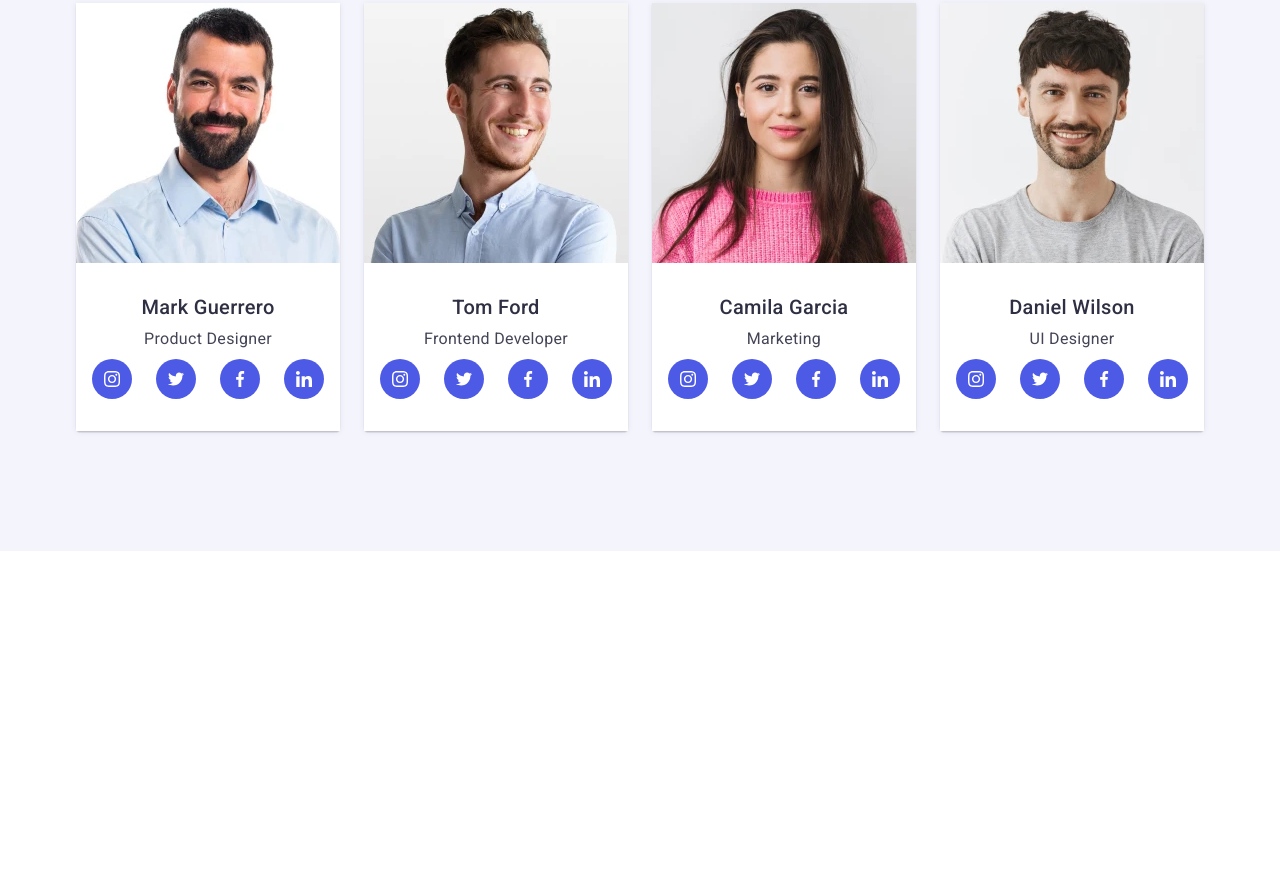
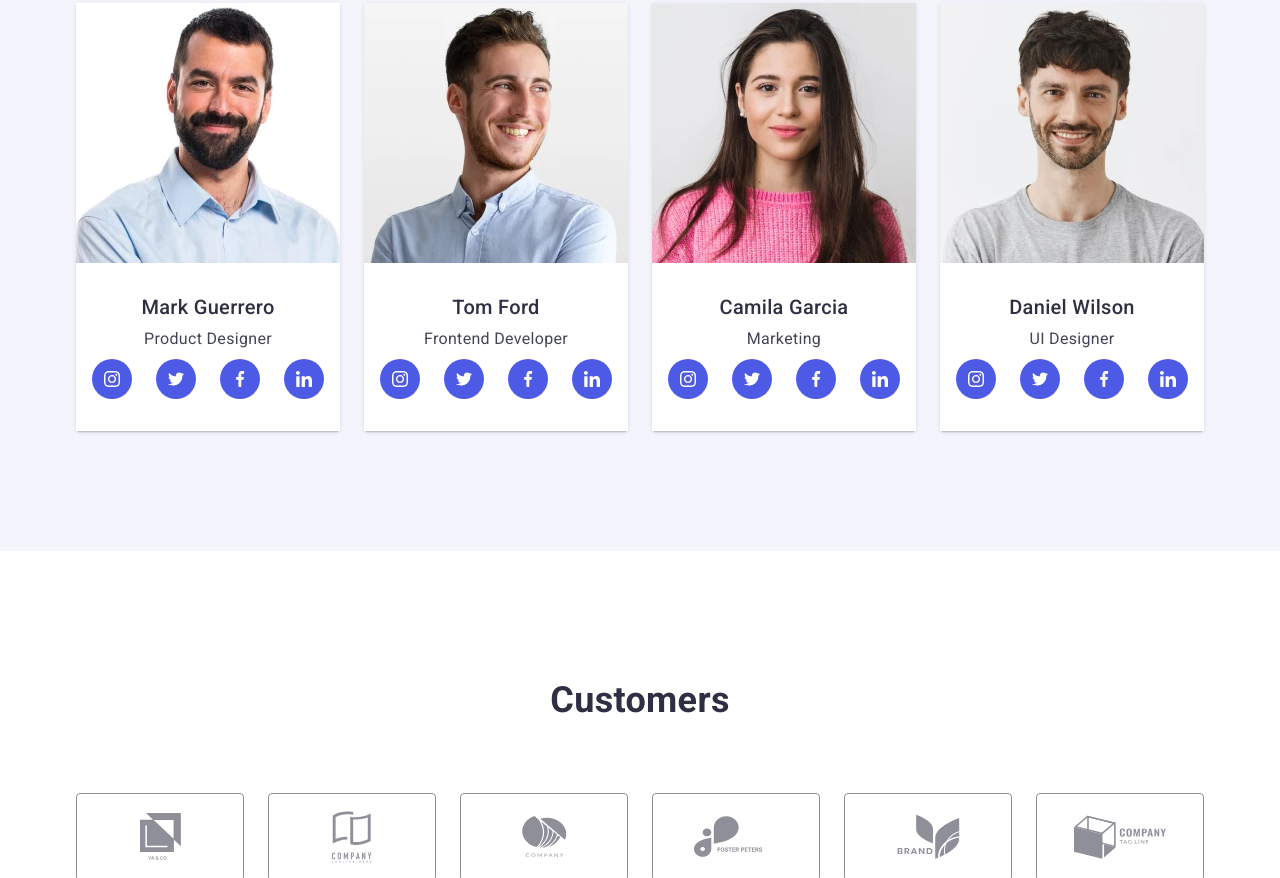
Before and after one commit to IrinaBelenko/goit-markup-hw-07, a plain HTML site: page index_mob.html in a window 1280 px wide. Shown: the part 1922-2800 px from the top of the page. Before the commit the page ends 2473 px from the top, so only its background shows below. Drawn offline with nearby package versions, Linux system fonts and the light colour scheme.

Commit message:
Customers

```diff
--- a/css/stylesmob.css
+++ b/css/stylesmob.css
@@ -96,6 +96,7 @@ img {
   line-height: 1.11;
   color: var(--navy-blue);
   margin-bottom: 8px;
+  text-align: center;
 }
 
 .feature-description {
@@ -264,6 +265,35 @@ img {
   fill: var(--cloud);
 }
 
+/*Customers*/
+.section-customers {
+  padding-top: 96px;
+  padding-bottom: 96px;
+}
+.customer-list-item {
+  width: 190px;
+  height: 88px;
+}
+.customer-list-link {
+  width: 100%;
+  height: 100%;
+  display: flex;
+  justify-content: center;
+  align-items: center;
+  border: 1px solid #8e8f99;
+  border-radius: 4px;
+  color: #8e8f99;
+  transition: color var(--transition-timing), border var(--transition-timing);
+}
+.customer-list-icon {
+  fill: currentColor;
+}
+.customer-list-link:hover,
+.customer-list-link:focus {
+  border: 1px solid var(--ocean);
+  color: var(--ocean);
+}
+
 /* only mobile
  0px - 767px*/
 @media screen and (max-width: 767px) {
@@ -392,6 +422,14 @@ img {
     row-gap: 72px;
     justify-content: center;
   }
+  /*Customers*/
+  .section-customers .list-indent {
+    display: flex;
+    flex-wrap: wrap;
+    column-gap: 16px;
+    row-gap: 72px;
+    justify-content: center;
+  }
 }
 
 @media screen and (min-width: 480px) {
@@ -497,6 +535,7 @@ img {
     flex-wrap: wrap;
     column-gap: 24px;
     row-gap: 78px;
+    justify-content: center;
   }
 
   .feature-item {
@@ -510,7 +549,12 @@ img {
 
   .section-our-team .list-indent {
     row-gap: 64px;
-    justify-content: center;
+  }
+
+  /*Customers*/
+  .customer-list-item {
+    width: 168px;
+    height: 88px;
   }
 }
 
@@ -611,6 +655,12 @@ img {
     padding-top: 120px;
     padding-bottom: 120px;
   }
+
+  /*Customers*/
+  .section-customers {
+    padding-top: 130px;
+    padding-bottom: 120px;
+  }
 }
 
 /*mobile 2x*/
--- a/index_mob.html
+++ b/index_mob.html
@@ -446,7 +446,7 @@
         </div>
       </section>
       <!--Customers-->
-      <!-- <section class="section-customers">
+      <section class="section-customers">
         <div class="container">
           <h2 class="text-header-title">Customers</h2>
           <ul class="list list-indent">
@@ -494,7 +494,7 @@
             </li>
           </ul>
         </div>
-      </section> -->
+      </section>
     </main>
     <!-- <footer class="footer">
       <div class="container block-footer">
```
